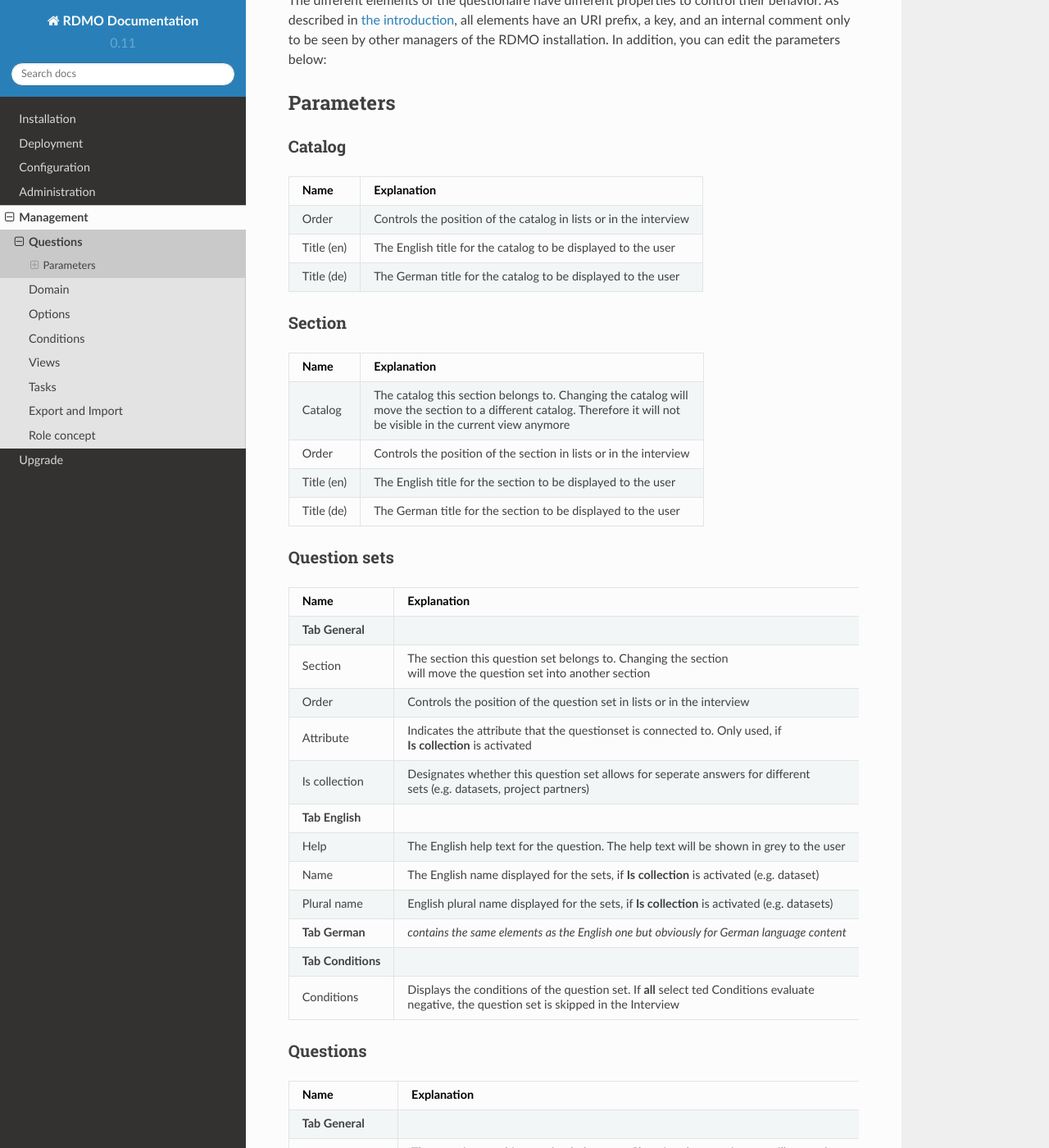
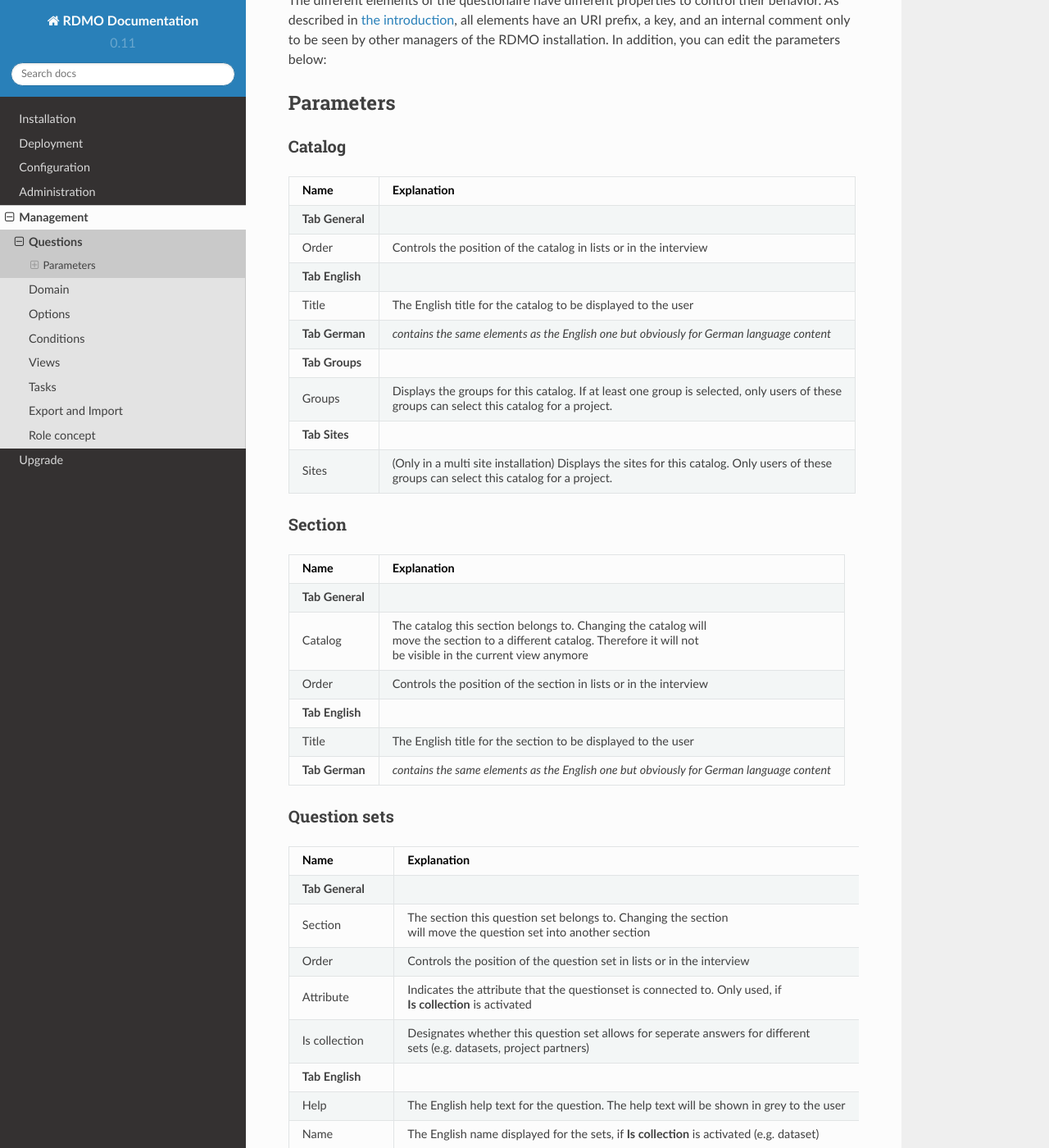
Before and after one commit to rdmorganiser/rdmo-docs, a Sphinx documentation site: the page built from docs/management/questions.md, in a window 1280 px wide and 1400 px high, scrolled down 1830 px. Shown: the whole window at 82% size. Built offline with Sphinx 7.4.7 and the Read the Docs theme 2.0.0, drawn with Linux system fonts in a browser that asks for light colours.

Commit message:
Update management

```diff
--- a/docs/management/questions.md
+++ b/docs/management/questions.md
@@ -38,19 +38,26 @@
 
 |Name|Explanation|
 |-|-|
+|**Tab General**||
 |Order|Controls the position of the catalog in lists or in the interview|
-|Title (en)|The English title for the catalog to be displayed to the user|
-|Title (de)|The German title for the catalog to be displayed to the user|
+|**Tab English**||
+|Title|The English title for the catalog to be displayed to the user|
+|**Tab German**|*contains the same elements as the English one but obviously for German language content*|
+|**Tab Groups**|
+|Groups|Displays the groups for this catalog. If at least one group is selected, only users of these<br> groups can select this catalog for a project.|
+|**Tab Sites**|
+|Sites| (Only in a multi site installation) Displays the sites for this catalog. Only users of these<br> groups can select this catalog for a project.|
 
 ### Section
 
 |Name|Explanation|
 |-|-|
+|**Tab General**||
 |Catalog|The catalog this section belongs to. Changing the catalog will<br>move the section to a different catalog. Therefore it will not<br>be visible in the current view anymore|
 |Order|Controls the position of the section in lists or in the interview|
-|Title (en)|The English title for the section to be displayed to the user|
-|Title (de)|The German title for the section to be displayed to the user|
-
+|**Tab English**||
+|Title|The English title for the section to be displayed to the user|
+|**Tab German**|*contains the same elements as the English one but obviously for German language content*|
 
 ### Question sets
 
```
Also changed, not shown: docs/management/tasks.md (+8 -5 lines), docs/management/views.md (+8 -6 lines).
